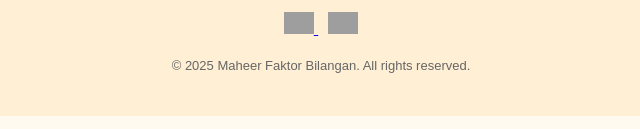
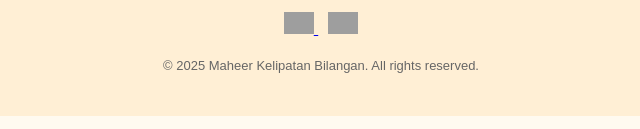
Before and after one commit to nazarovf/maheerkelipatan, a plain HTML site: page index.html in a window 1280 px wide. Shown: the part 2145-2274 px from the top of the page, 319-959 px from the left. Drawn offline with Linux system fonts and the light colour scheme; grey boxes are pictures that could not be loaded.

Commit message:
Update index.html

```diff
--- a/index.html
+++ b/index.html
@@ -104,7 +104,7 @@
 
         <!-- Hak Cipta -->
         <p style="margin-top: 20px; font-size: 14px; color: #666; font-size: small;">
-            &copy; 2025 Maheer Faktor Bilangan. All rights reserved.
+            &copy; 2025 Maheer Kelipatan Bilangan. All rights reserved.
         </p>
 
     </footer>
```
